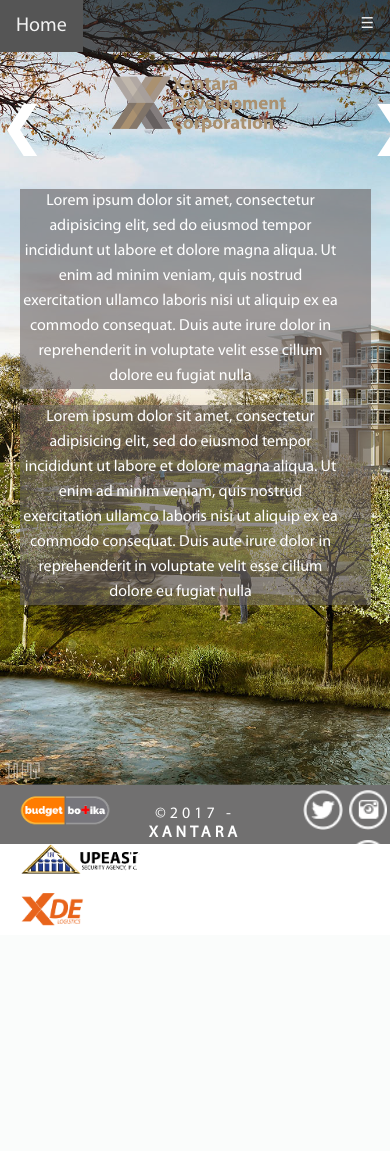
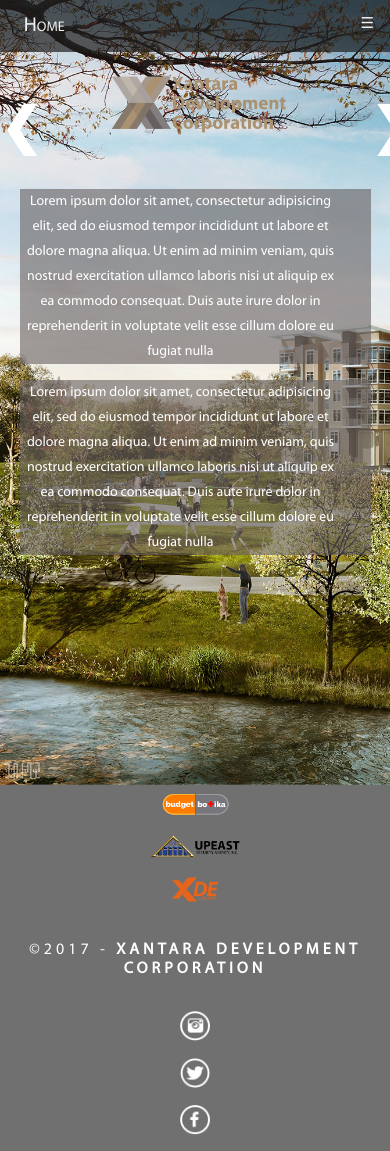
Before and after one commit to omgitsangelo/XIMEX, a PHP site: page /slideshow.html in a window 390 px wide; the page is wider, and only the part inside the window is pictured. Before the commit the page ends 926 px from the top of that part, so only its background shows below. Run offline with PHP 8.4, Linux system fonts and the light colour scheme.

Commit message:
More optimization for mobile interface.

```diff
--- a/Xantara/css/1stslide.css
+++ b/Xantara/css/1stslide.css
@@ -57,6 +57,12 @@
 	width: 100%;
 	margin-top: 0px;
 }
+.intro .column p {
+	width: 90%;
+	text-align: center;
+	padding-left: 0px;
+	font-size: 14px;
+}
 
 }
 @media (min-width: 321px)and (max-width: 767px) {
@@ -73,6 +79,7 @@
   	width: 90%;
   	text-align: center;
   	padding-left: 0px;
+		font-size: 14px;
   }
 }
   @media (min-width: 768px) and (max-width: 1096px) {
--- a/Xantara/css/2ndslide.css
+++ b/Xantara/css/2ndslide.css
@@ -35,9 +35,6 @@
   width: 20%;
 	display: block;
 }
-.leftscreen:hover img{
-	padding
-}
 .selection:hover .leftscreen {
 	width:0%;
 }
--- a/Xantara/css/3rdslide.css
+++ b/Xantara/css/3rdslide.css
@@ -9,6 +9,7 @@
 	width: 100;
 	margin: 0;
 	overflow-y: hidden;
+	font-variant: small-caps;
 }
 .container {
 	width: 100%;
@@ -50,8 +51,8 @@
 	width: 100%;
 }
 .forms {
+	padding: 2% 0 2% 6%;
 	text-align: left;
-	padding: 3%;
 	margin-top: 10%;
 	background-color: rgba(30,30,30,0.7);
 	color: white;
@@ -64,7 +65,10 @@
 	letter-spacing: 4px;
 	display: block;
 }
-
+h2 {
+	color: rgba(170, 146, 112, 1);
+	font-variant: small-caps;
+}
 input[type=text], input[type=email] {
 	width: 75%;
   padding: 12px 20px;
--- a/Xantara/css/footer.css
+++ b/Xantara/css/footer.css
@@ -5,27 +5,17 @@
 	z-index: 2;
 	font-weight: lighter;
 	z-index: 1000;
+	overflow-y: hidden;
 }
 .left {
 	height: 100%;
-	padding-left: 15px;
-	z-index: 1000;
+	z-index: 5;
 }
-.left ul {
+.left div {
+	text-align: center;
+	padding: 2px 5px 5px 5px;
 }
-.left ul li p {
-	vertical-align: center;
-	line-height: 50px;
-}
-.left ul li{
-	display: inline-block;
-	float: left;
-	line-height: 50px;
-}
-.left ul li img {
-	height: 40px;
-	vertical-align: middle;
-}
+
 .center{
 	text-align: center;
 	vertical-align: middle;
@@ -37,22 +27,46 @@
 	height: 100%;
 }
 .right{
-	height: 100%;
 }
-.right ul {
+.right div {
+	text-align: center;
+	padding: 6px 5px 5px 5px;
 }
-.right ul li p {
-	vertical-align: center;
-	line-height: 50px;
+
+@media (max-width: 320px) {
+
+	[class*="col-"]	{
+  	float: left;
+  	width: 100%;
+	}
+	.copyright {
+		height: auto;
+	}
 }
-.right ul li{
-	display: inline-block;
-	float: right;
-	line-height: 50px;
-	padding-left: 2%;
-	padding-right: 2%;
+@media (min-width: 321px)and (max-width: 767px) {
+	[class*="col-"]	{
+  	float: left;
+  	width: 100%;
+	}
+	.copyright {
+		height: auto;
+	}
+	.left {
+	}
+	.partners {
+		height: 30px;
+
+	}
+	.social {
+		height: 10px;
+	}
 }
-.right ul li img {
-	height: 40px;
-	vertical-align: middle;
+@media (min-width: 768px) and (max-width: 1096px) {
+	[class*="col-"]	{
+  	float: left;
+  	width: 100%;
+	}
+	.copyright {
+		height: auto;
+	}
 }
--- a/Xantara/css/main.css
+++ b/Xantara/css/main.css
@@ -159,6 +159,12 @@
   border-radius: 0 3px 3px 0;
   z-index: 3;
 }
+.prev {
+  left: 0;
+}
+.next {
+  right: 0;
+}
 
 a.prev, a.next {
   position: float;
@@ -267,12 +273,23 @@
 .thumbnail {
 	width: 100%;
 }
+.prev, .next {
+  cursor: pointer;
+  position: absolute;
+  top: 0%;
+  width: 5%;
+  height: 93%;
+  transition: 0.6s ease;
+  border-radius: 0 3px 3px 0;
+  z-index: 3;
+}
 }
 /* Small Tablets */
 @media (min-width: 321px)and (max-width: 767px) {
 
   [class*="col-"] {
     float: left;
+    width: 100%;
   }
   .col-1 {width: 8.33%;}
   .col-2 {width: 16.66%;}
@@ -321,7 +338,6 @@
 .profile {
 	width: 100%;
 }
-
 }
 
 /* Small Desktops */
@@ -359,5 +375,4 @@
 	margin: 0;
 	padding: 20px;
 }
-
 }
--- a/Xantara/css/navbar.css
+++ b/Xantara/css/navbar.css
@@ -12,10 +12,12 @@
 	display: block;
 	padding-left: auto;
 	padding-right: auto;
+	font-variant: small-caps;
 }
 
 ul.topnav li {
   display: inline-block;
+	padding-left: 2%;
 }
 
 ul.topnav li a {
@@ -37,6 +39,13 @@
 	display: none;
 }
 
+ul.topnav li a.login
+ {
+	position: absolute;
+	top: 0;
+	right: 2%;
+}
+
 /* End of Header */
 
 
@@ -48,6 +57,12 @@
     float: right;
     display: inline-block;
   }
+	ul.topnav li a.login
+	 {
+		position: relative;
+		top: inherit;
+		right: inherit;
+	}
 }
 
 @media screen and (max-width:680px)
--- a/Xantara/js/contactus.js
+++ b/Xantara/js/contactus.js
@@ -4,7 +4,7 @@
     $("#forms").fadeIn();
     $("#contactus").fadeOut();
   });
-  $("#forms").hover(null,function(){
+  $("#forms").hover(null ,function(){
     $("#heroheader").fadeIn();
     $("#forms").fadeOut();
     $("#contactus").fadeIn();
--- a/Xantara/slideshow.html
+++ b/Xantara/slideshow.html
@@ -25,6 +25,7 @@
       <li><a class="tablinks" onclick="currentSlide(2)">Explore</a></li>
       <li><a class="tablinks" onclick="currentSlide(3)">Contact Us</a></li>
 			<li class="icon"><a href="javascript:void(0);" style="font-size:15px;" onclick="myFunction()">☰</a></li>
+			<li><a class="login" onclick="">Log In</a></li>
     </ul>
   </div>
 
@@ -50,21 +51,23 @@
 					</div>
 					<div class="row copyright">
 						<div class="col-4 left">
-							<ul>
-								<li><a href="http://budgetbotika.com/"><img class="partners" src="images/budgetbotika_logo small.png"></a></li>
-								<li><a href=""><img class="partners" src="images/UPEAST LOGO horizontal small.png"></a></li>
-								<li><a href="http://www.xde247.com.ph/"><img class="partners" src="images/XDE LOGISTICS - orange  transparent small.png"></a></li>
-							</ul>
+							<div class="row">
+								<div class="col-4"><a href="http://budgetbotika.com/"><img class="partners" src="images/budgetbotika_logo small.png"></a></div>
+								<div class="col-4"><a href=""><img class="partners" src="images/UPEAST LOGO horizontal small.png"></a></div>
+								<div class="col-4"><a href="http://www.xde247.com.ph/"><img class="partners" src="images/XDE LOGISTICS - orange  transparent small.png"></a></div>
+							</div>
 						</div>
 						<div class="col-4 center">
-							&copy;2017 - <strong>XANTARA DEVELOPMENT CORPORATION</strong>
+							<div class="row">
+								&copy;2017 - <strong>XANTARA DEVELOPMENT CORPORATION</strong>
+							</div>
 						</div>
 						<div class="col-4 right">
-							<ul>
-								<li><a><img class="partners" src="images/instagram.png"></a></li>
-								<li><a><img class="partners" src="images/twitter.png"></a></li>
-								<li><a><img class="partners" src="images/facebook.png"></a></li>
-							</ul>
+							<div class="row">
+								<div class="col-4"><a><img class="partners" src="images/instagram.png"></a></div>
+								<div class="col-4"><a><img class="partners" src="images/twitter.png"></a></div>
+								<div class="col-4"><a><img class="partners" src="images/facebook.png"></a></div>
+							</div>
 						</div>
 		  		</div>
 				</div>
@@ -88,21 +91,23 @@
 				</div>
 				<div class="row copyright">
 					<div class="col-4 left">
-						<ul>
-							<li><a href="http://budgetbotika.com/"><img class="partners" src="images/budgetbotika_logo small.png"></a></li>
-							<li><a href=""><img class="partners" src="images/UPEAST LOGO horizontal small.png"></a></li>
-							<li><a href="http://www.xde247.com.ph/"><img class="partners" src="images/XDE LOGISTICS - orange  transparent small.png"></a></li>
-						</ul>
+						<div class="row">
+							<div class="col-4"><a href="http://budgetbotika.com/"><img class="partners" src="images/budgetbotika_logo small.png"></a></div>
+							<div class="col-4"><a href=""><img class="partners" src="images/UPEAST LOGO horizontal small.png"></a></div>
+							<div class="col-4"><a href="http://www.xde247.com.ph/"><img class="partners" src="images/XDE LOGISTICS - orange  transparent small.png"></a></div>
+						</div>
 					</div>
 					<div class="col-4 center">
-						&copy;2017 - <strong>XANTARA DEVELOPMENT CORPORATION</strong>
+						<div class="row">
+							&copy;2017 - <strong>XANTARA DEVELOPMENT CORPORATION</strong>
+						</div>
 					</div>
 					<div class="col-4 right">
-						<ul>
-							<li><a><img class="partners" src="images/instagram.png"></a></li>
-							<li><a><img class="partners" src="images/twitter.png"></a></li>
-							<li><a><img class="partners" src="images/facebook.png"></a></li>
-						</ul>
+						<div class="row">
+							<div class="col-4"><a><img class="partners" src="images/instagram.png"></a></div>
+							<div class="col-4"><a><img class="partners" src="images/twitter.png"></a></div>
+							<div class="col-4"><a><img class="partners" src="images/facebook.png"></a></div>
+						</div>
 					</div>
 				</div>
 		  </div>
@@ -115,6 +120,8 @@
         <div class="row container" id="contact">
 					<div class="col-4 forms" id="forms">
 						<form>
+							<h2>Let us know what you think.</h2>
+							<br>
 							<label>
 								<p>First Name</p>
 								<input type="text" name="fname" required>
@@ -144,21 +151,23 @@
 				</div>
 				<div class="row copyright">
 					<div class="col-4 left">
-						<ul>
-							<li><a href="http://www.budgetbotika.com/"><img class="partners" src="images/budgetbotika_logo small.png"></a></li>
-							<li><a href=""><img class="partners" src="images/UPEAST LOGO horizontal small.png"></a></li>
-							<li><a href="http://www.xde247.com.ph/"><img class="partners" src="images/XDE LOGISTICS - orange  transparent small.png"></a></li>
-						</ul>
+						<div class="row left">
+							<div class="col-4"><a href="http://budgetbotika.com/"><img class="partners" src="images/budgetbotika_logo small.png"></a></div>
+							<div class="col-4"><a href=""><img class="partners" src="images/UPEAST LOGO horizontal small.png"></a></div>
+							<div class="col-4"><a href="http://www.xde247.com.ph/"><img class="partners" src="images/XDE LOGISTICS - orange  transparent small.png"></a></div>
+						</div>
 					</div>
 					<div class="col-4 center">
-						&copy;2017 - <strong>XANTARA DEVELOPMENT CORPORATION</strong>
+						<div class="row">
+							&copy;2017 - <strong>XANTARA DEVELOPMENT CORPORATION</strong>
+						</div>
 					</div>
 					<div class="col-4 right">
-						<ul>
-							<li><a><img class="partners" src="images/instagram.png"></a></li>
-							<li><a><img class="partners" src="images/twitter.png"></a></li>
-							<li><a><img class="partners" src="images/facebook.png"></a></li>
-						</ul>
+						<div class="row">
+							<div class="col-4"><a><img class="social" src="images/instagram.png"></a></div>
+							<div class="col-4"><a><img class="social" src="images/twitter.png"></a></div>
+							<div class="col-4"><a><img class="social" src="images/facebook.png"></a></div>
+						</div>
 					</div>
 				</div>
 		  </div>
```
Also changed, not shown: Xantara/js/login.js (added, +9 -0 lines).
